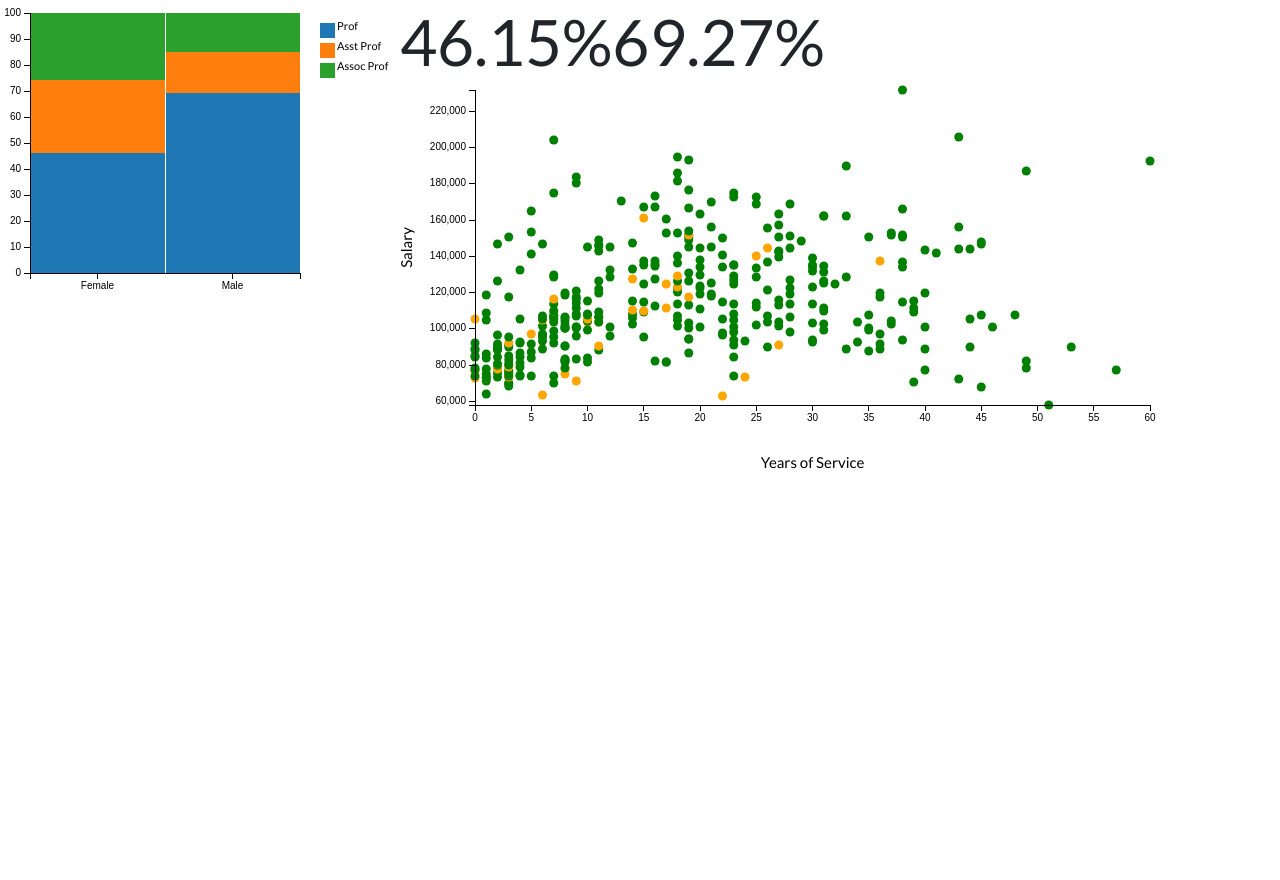
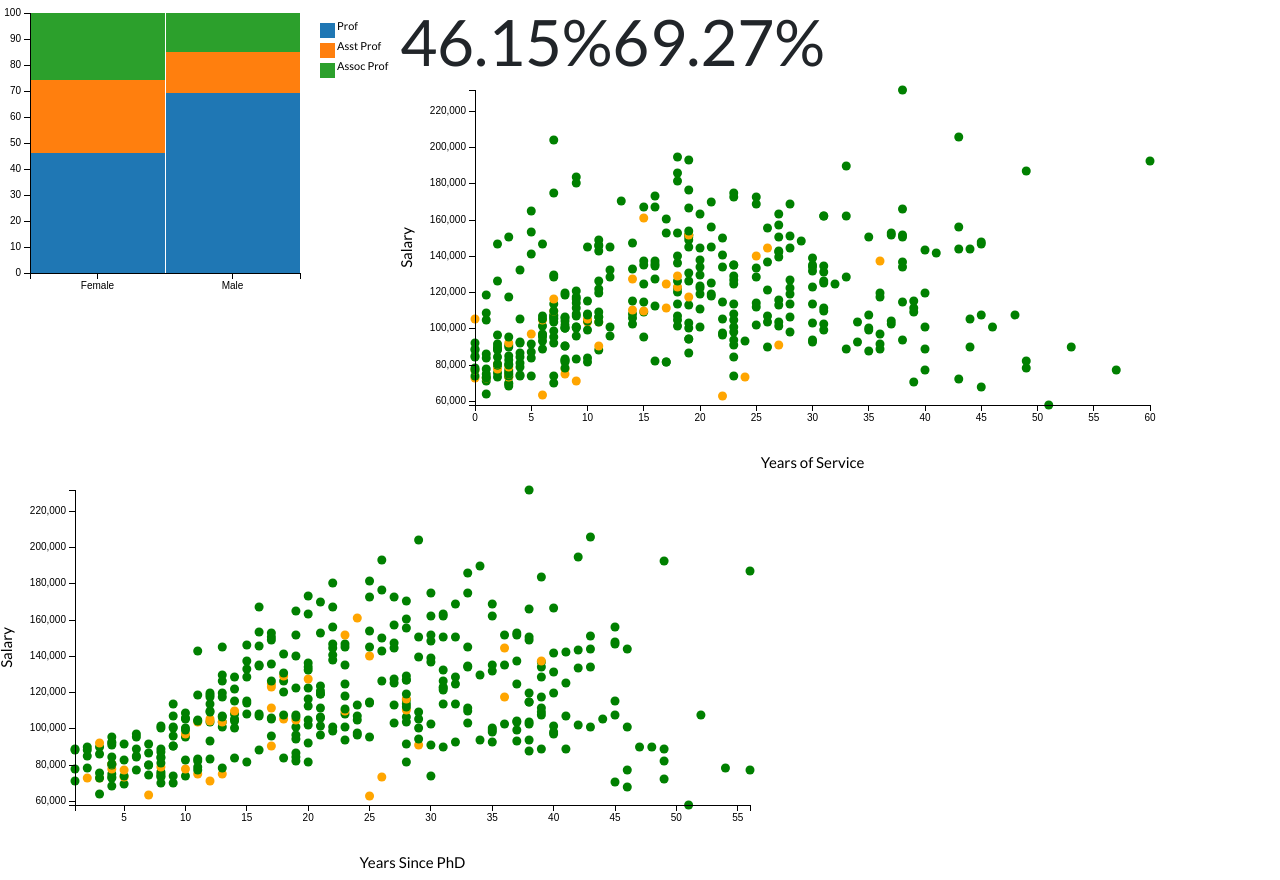
Before and after one commit to cronugs/dataVisualisation, a plain HTML site: page index.html in a window 1280 px wide. Shown: the part 363-1243 px from the top of the page. Before the commit the page ends 843 px from the top, so only its background shows below. Drawn offline with Linux system fonts and the light colour scheme.

Commit message:
another plotter

```diff
--- a/index.html
+++ b/index.html
@@ -36,7 +36,7 @@
 
     <div id="service-salary"></div>
 
-
+    <div id="phd-salary"></div>
 
 
 
--- a/static/js/graph.js
+++ b/static/js/graph.js
@@ -17,6 +17,7 @@ function makeGraphs(error, salaryData) {
     salaryData.forEach(function(d) {
         d.salary = parseInt(d.salary);
         d.yrs_service = parseInt(d["yrs.service"]);
+        d.yrs_since_phd = parseInt(d["yrs.since.phd"]);
     })
 
     //call the discipline selector
@@ -37,6 +38,7 @@ function makeGraphs(error, salaryData) {
 
     //*out of step* - function call to display years of service to salary correlation.
     show_service_to_salary_correlation(ndx);
+    show_phd_to_salary_correlation(ndx);
 
     //call the dc function to render charts
     dc.renderAll();
@@ -328,3 +330,41 @@ function show_service_to_salary_correlation(ndx) {
 
 
 }
+
+function show_phd_to_salary_correlation(ndx) {
+
+    var genderColors = d3.scale.ordinal()
+        .domain(["Female", "Male"])
+        .range(["orange", "green"]);
+
+    var pDim = ndx.dimension(dc.pluck("yrs_since_phd"));
+    var phdDim = ndx.dimension(function(d) {
+        return [d.yrs_since_phd, d.salary, d.rank, d.sex];
+    });
+    var phdSalaryGroup = phdDim.group();
+
+    var minPhd = pDim.bottom(1)[0].yrs_since_phd;
+    var maxPhd = pDim.top(1)[0].yrs_since_phd;
+
+    dc.scatterPlot("#phd-salary")
+        .width(800)
+        .height(400)
+        .x(d3.scale.linear().domain([minPhd, maxPhd]))
+        .brushOn(false)
+        .symbolSize(8)
+        .clipPadding(10)
+        .yAxisLabel("Salary")
+        .xAxisLabel("Years Since PhD")
+        .title(function(d) {
+            return d.key[2] + " earned " + d.key[1];
+        })
+        .colorAccessor(function(d){
+            return d.key[3];
+        })
+        .colors(genderColors)
+        .dimension(phdDim)
+        .group(phdSalaryGroup)
+        .margins({top: 10, right: 50, bottom: 75, left:75});
+
+
+}
```
